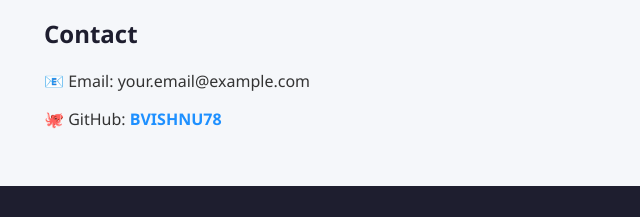
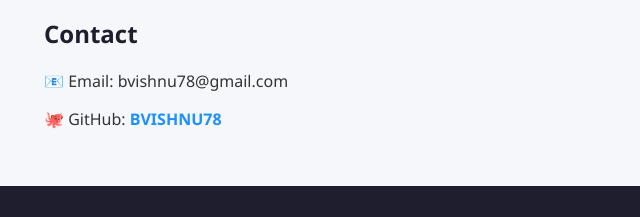
Before and after one commit to BVISHNU78/BVISHNU78.github.io, a plain HTML site: page index.html in a window 1280 px wide. Shown: the part 1512-1729 px from the top of the page, 146-786 px from the left. Drawn offline with Linux system fonts and the light colour scheme.

Commit message:
Update index.html

```diff
--- a/index.html
+++ b/index.html
@@ -60,7 +60,7 @@
 
   <section class="contact">
     <h2>Contact</h2>
-    <p>📧 Email: your.email@example.com</p>
+    <p>📧 Email: bvishnu78@gmail.com</p>
     <p>🐙 GitHub: <a href="https://github.com/BVISHNU78" target="_blank">BVISHNU78</a></p>
   </section>
 
```
